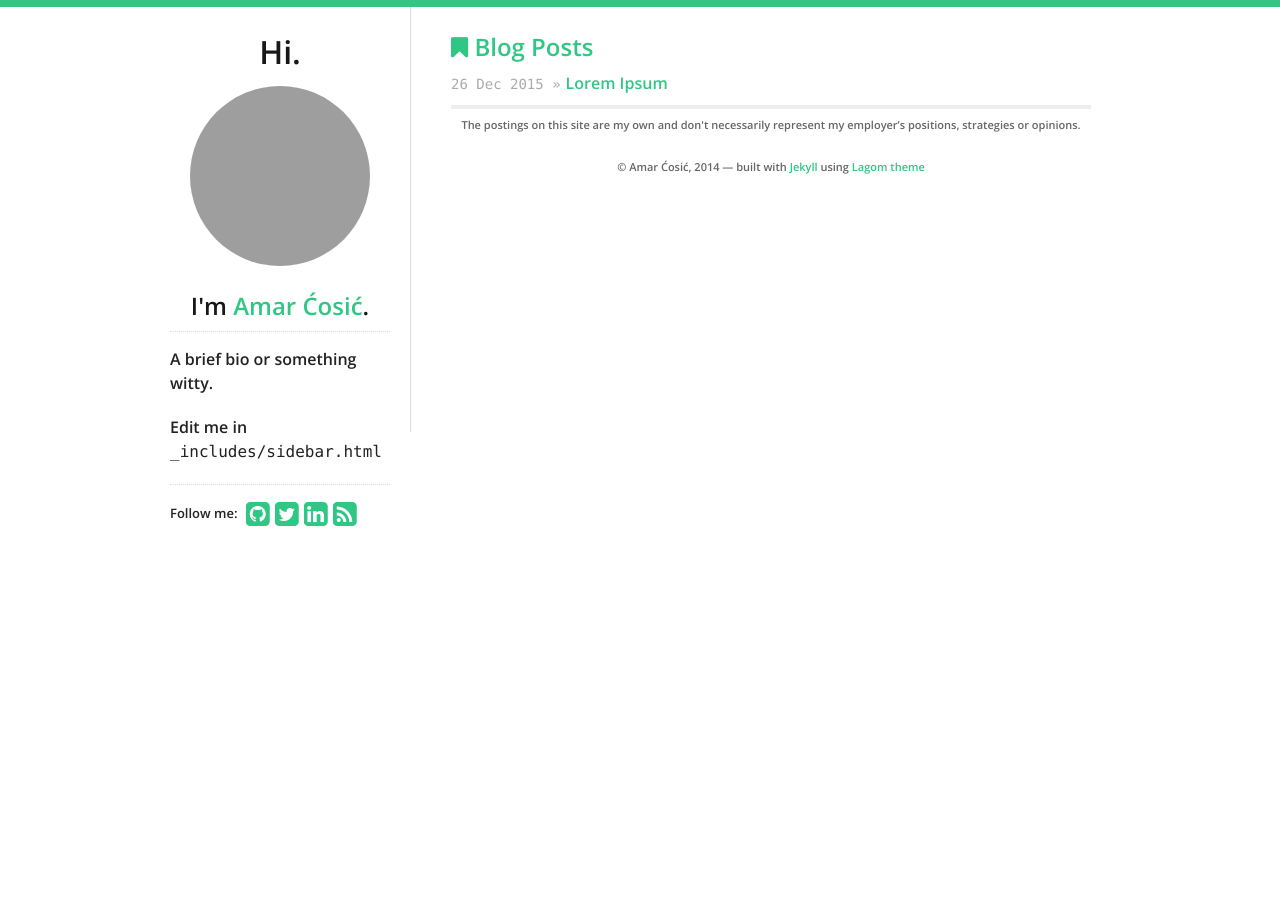
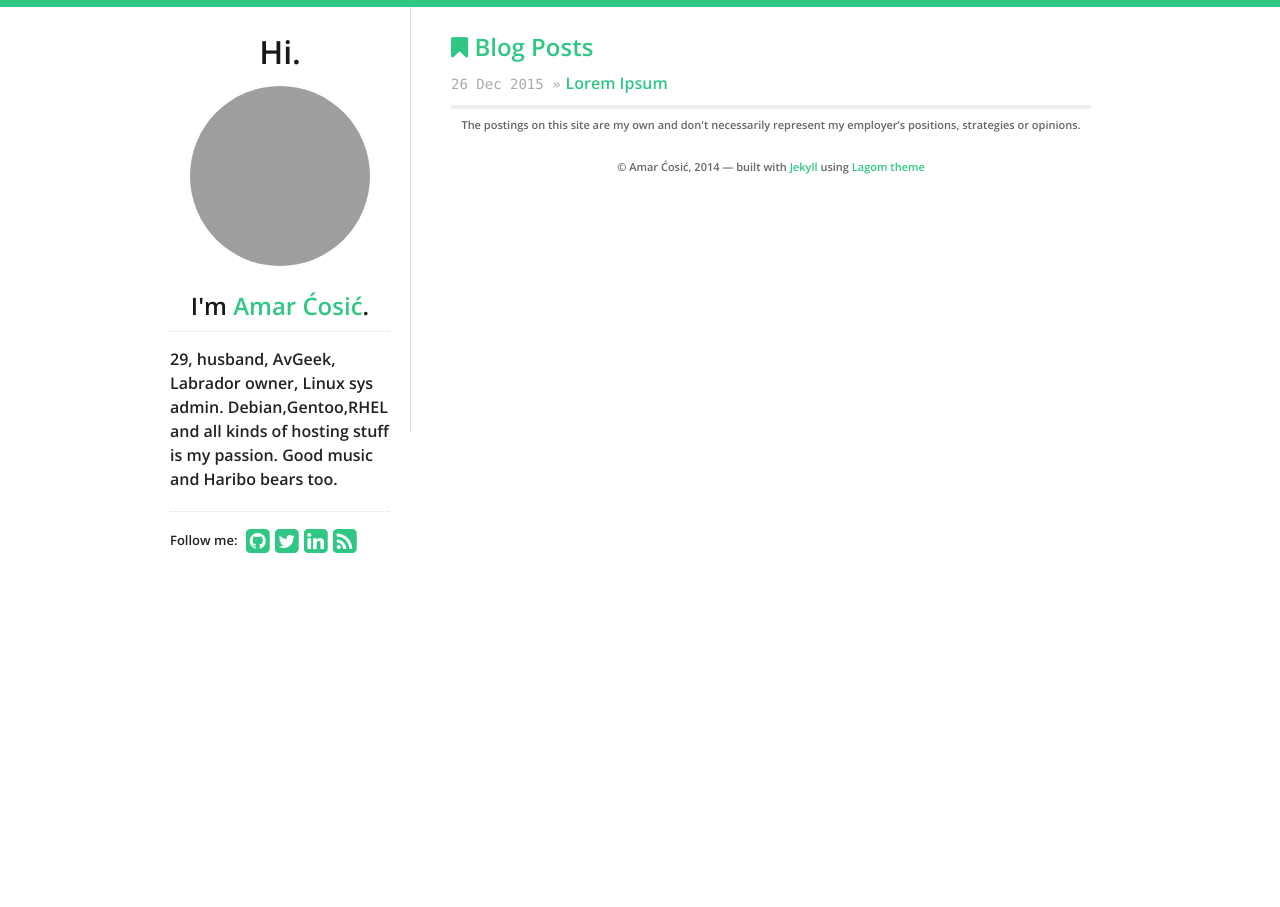
Before and after one commit to amarc/amarc.github.io, a Jekyll site: the page built from index.html, in a window 1280 px wide. Built offline with Jekyll 4.4.1, drawn with Linux system fonts in a browser that asks for light colours; nearby versions of some CDN libraries; grey boxes are pictures that could not be loaded.

Commit message:
Adding sidebar #1

```diff
--- a/_includes/sidebar.html
+++ b/_includes/sidebar.html
@@ -9,9 +9,9 @@
   </a>
   <h2>I'm <a href="/">{{ site.data.theme.name }}</a>.</h2>
   <div id="bio">
-    <p>A brief bio or something witty.</p>
+    <p>29, husband, AvGeek, Labrador owner, Linux sys admin. Debian,Gentoo,RHEL and all kinds of hosting stuff is my passion. Good music and Haribo bears too.</p>
     <p>
-      Edit me in <code>_includes/sidebar.html</code>
+
     </p>
   </div>
   <div id="social">
```
